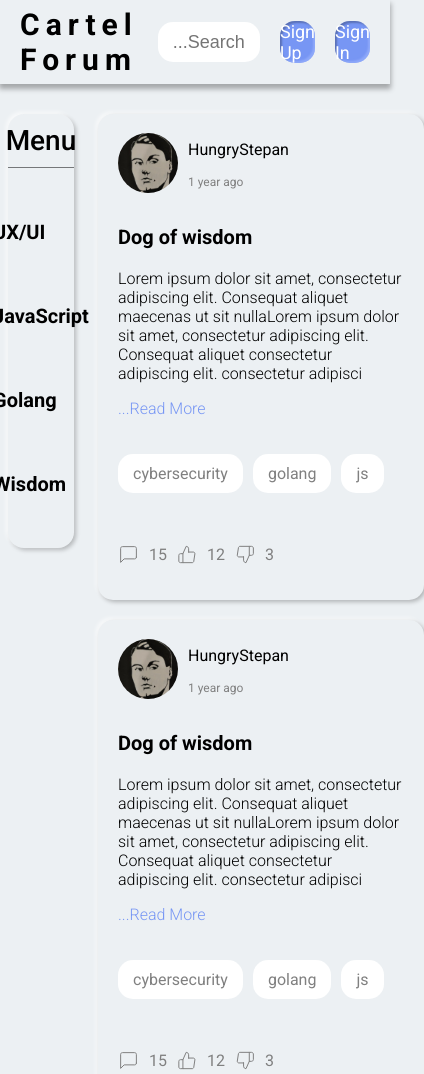
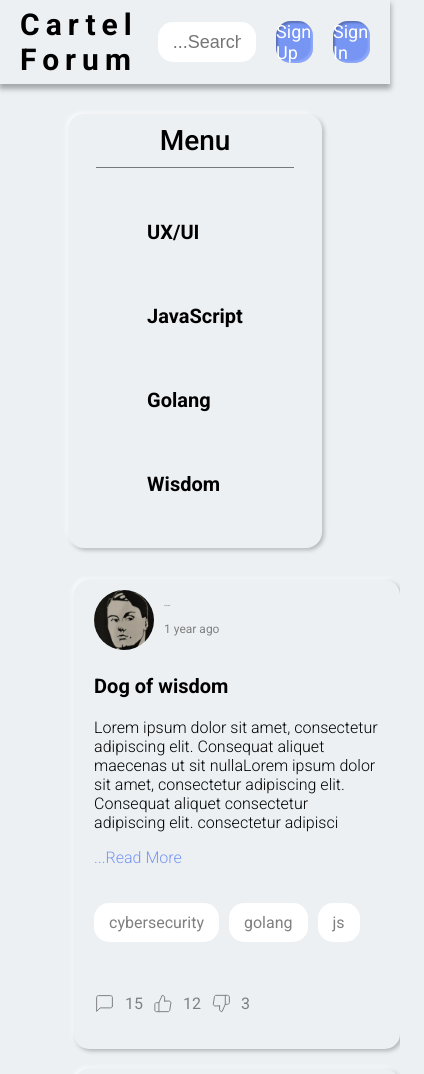
Before and after one commit to Tihinya/FORUM-, a plain HTML site: page src/html/login.html in a window 390 px wide. Shown: the top 1074 px of the page, 424 px wide, since content can reach past the window. Drawn offline with Linux system fonts and the light colour scheme.

Commit message:
fixed adaptivness

```diff
--- a/src/css/login.css
+++ b/src/css/login.css
@@ -33,8 +33,8 @@ body {
   position: sticky;
   top: 0;
   display: flex;
-  flex-direction: row;
   gap: 20px;
+
   box-sizing: border-box;
 
   width: 100%;
@@ -99,7 +99,7 @@ body {
   display: flex;
   flex-direction: row;
   gap: 32px;
-  padding: 30px 0px 30px 0px;
+  padding: 30px 0px 0px 0px;
 
   width: 100%;
   height: 100%;
@@ -203,6 +203,7 @@ body {
 }
 
 .name {
+  display: inline-block;
   font-size: 16px;
   font-family: "Roboto", sans-serif;
 
@@ -254,6 +255,31 @@ body {
   .post__info {
     flex-direction: column;
   }
+  .nav__menu {
+    position: unset;
+    width: 65%;
+  }
+
+  .main__container {
+    flex-direction: column;
+    align-items: center;
+  }
+
+  .post__container {
+    margin-left: 0%;
+  }
+
+  .name {
+    font-size: 1px;
+  }
+
+  .header {
+    justify-content: space-around;
+  }
+
+  .sign__button {
+    width: 27%;
+  }
 }
 
 .post__tags {
```
